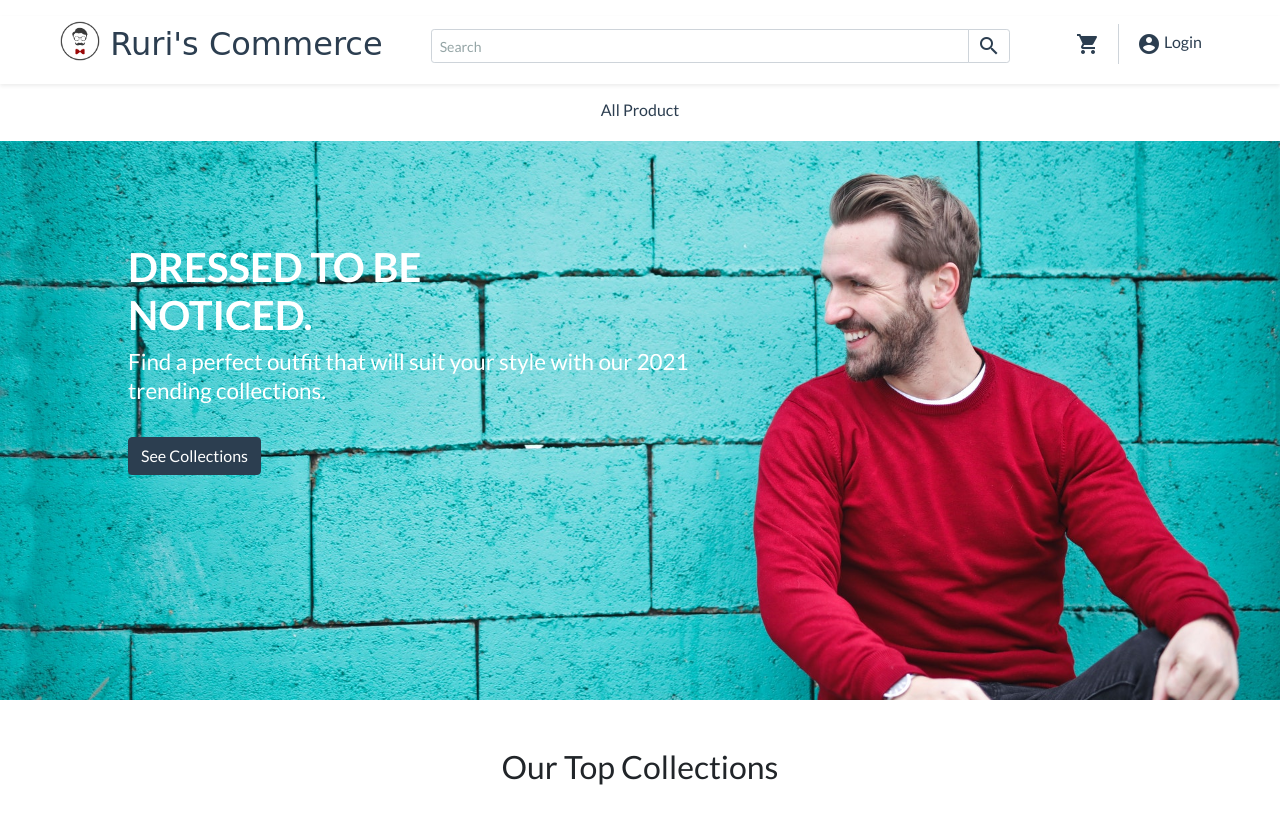
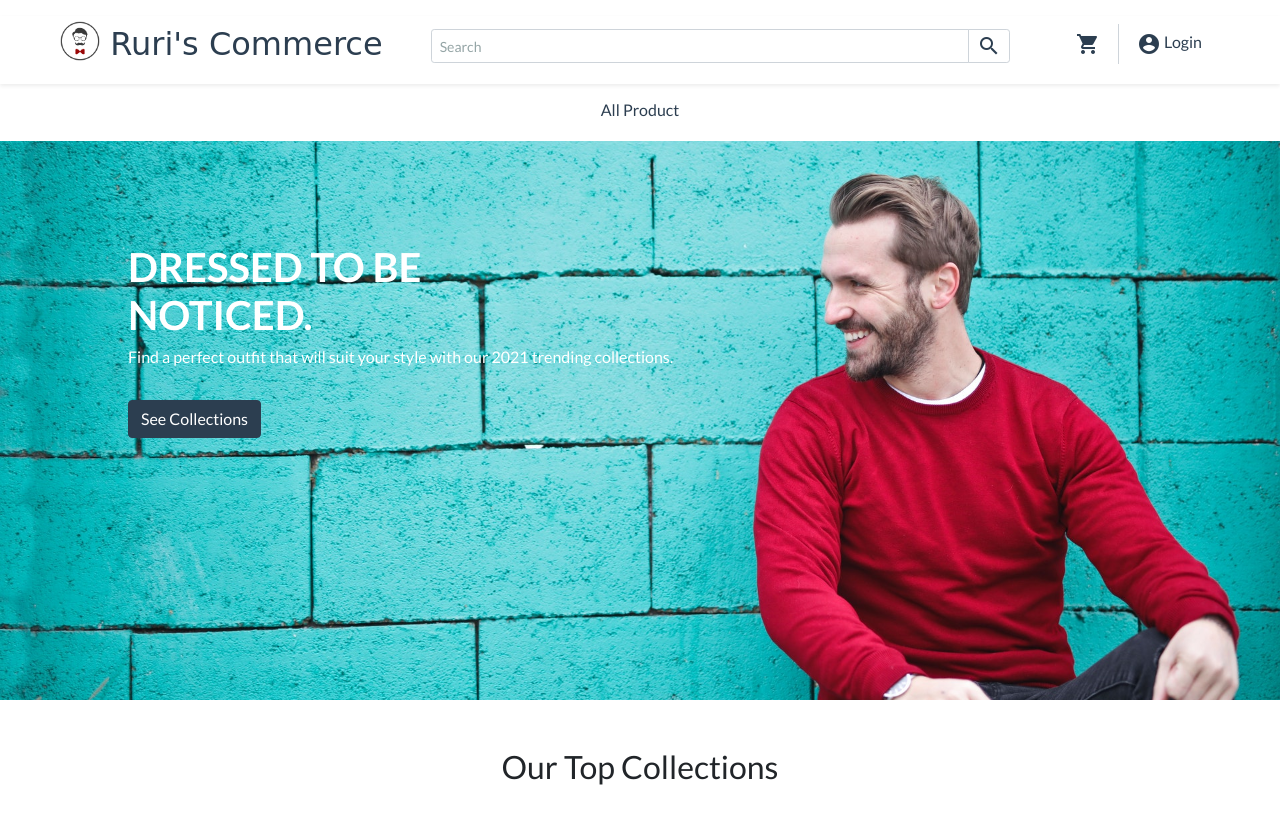
Before and after one commit to ruriarmandhani/django-ecommerce, a Django app: page / in a window 1280 px wide. Shown: the top 814 px of the page. Run offline with Django 3.2, Linux system fonts and the light colour scheme; data that the repository does not hold is empty; some libraries are stand-ins or nearby versions; some web fonts are replaced.

Commit message:
Update index.css

```diff
--- a/static/shop/css/index.css
+++ b/static/shop/css/index.css
@@ -106,7 +106,7 @@ header {
 }
 
 .branding-caption p {
-  font-size: 1.4rem;
+  font-size: 1rem;
   margin-bottom: 2rem;
 }
 
```
